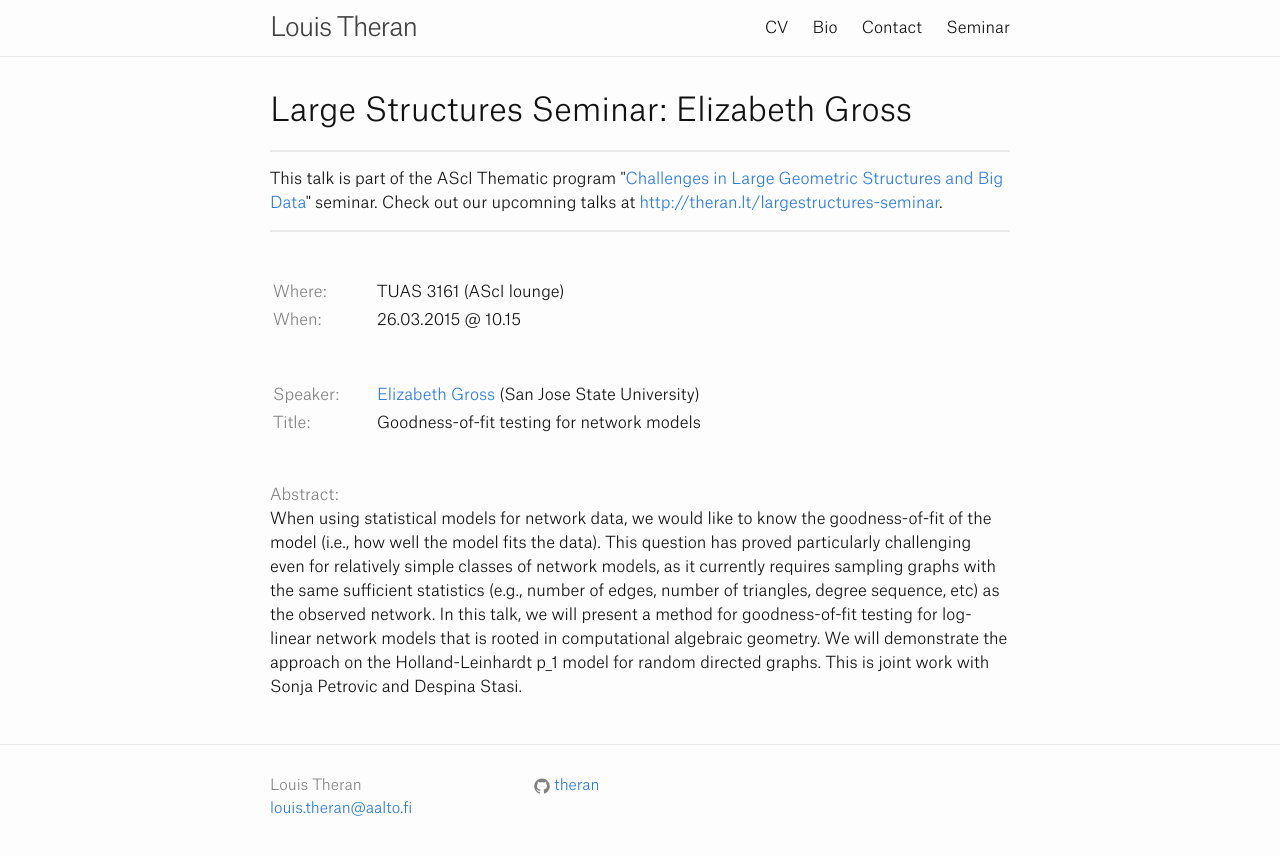
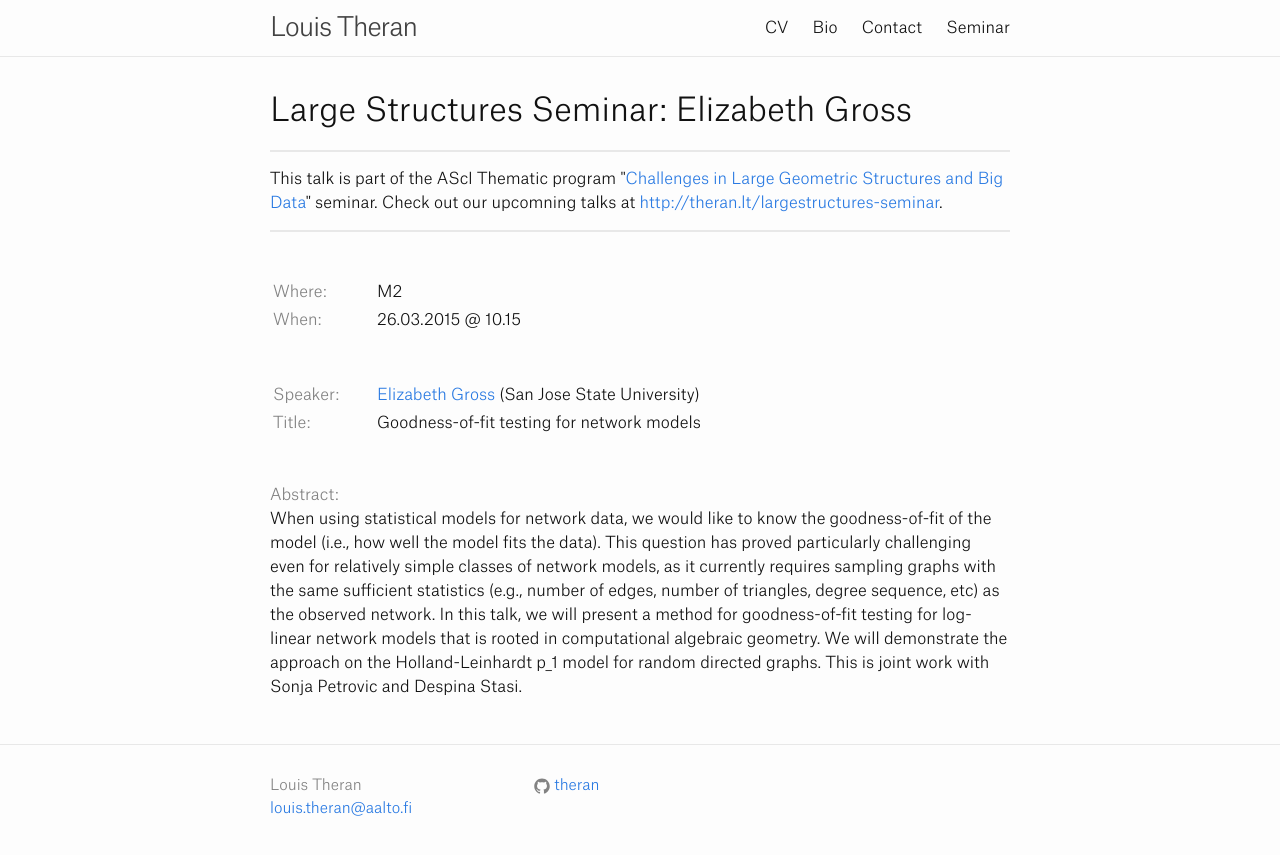
Before and after one commit to theran/theran.github.io, a Jekyll site: the page built from _seminartalks/2015-03-23-gross.md, in a window 1280 px wide. Shown: the top 855 px of the page. Built offline with Jekyll 4.4.1, drawn with Linux system fonts in a browser that asks for light colours.

Commit message:
Update 2015-03-23-gross.md

```diff
--- a/_seminartalks/2015-03-23-gross.md
+++ b/_seminartalks/2015-03-23-gross.md
@@ -7,7 +7,7 @@ speakerurl: http://www.math.sjsu.edu/~egross/Home.html
 talktitle:  Goodness-of-fit testing for network models
 talkdate: 26.03.2015
 talktime: 10.15
-talkplace: TUAS 3161 (AScI lounge)
+talkplace: M2
 title: "Large Structures Seminar - Elizabeth Gross"
 dinnerplace:
 dinnertime:
```
